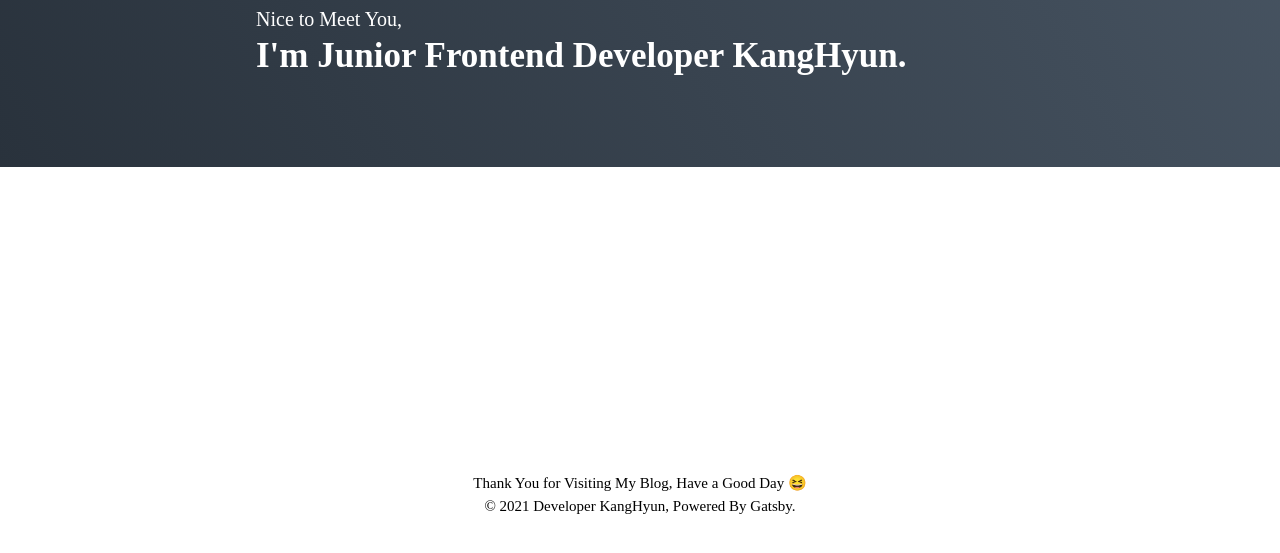
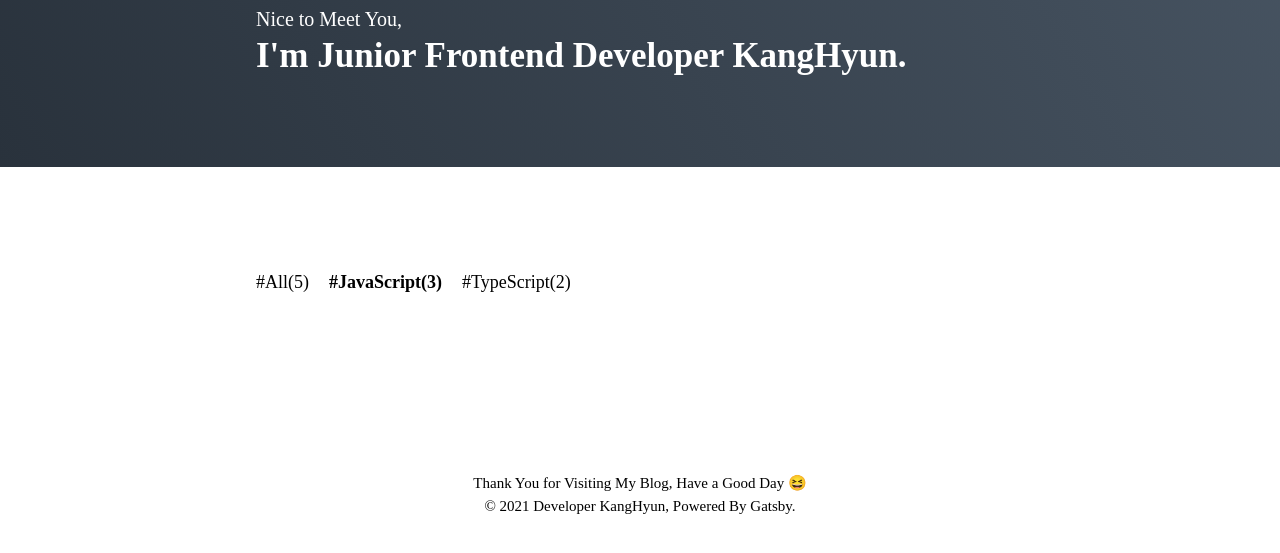
Before and after one commit to 20170781/kanghyun, a Gatsby site: page / in a window 1280 px wide. Shown: the part 233-786 px from the top of the page. Built offline with nearby package versions, Linux system fonts and the light colour scheme; Gatsby itself is replaced by a stand-in of ours; a web font is replaced by a local one.

Commit message:
make Category List

```diff
--- /dev/null
+++ b/src/components/Main/CategoryList.tsx
@@ -0,0 +1,64 @@
+// 카테고리 목록
+import React, { FunctionComponent, ReactNode } from 'react';
+import styled from '@emotion/styled';
+import {Link} from 'gatsby'
+
+export interface CategoryListProps {
+  selectedCategory: string;
+  categoryList: {
+    [key: string]: number;
+  };
+}
+
+type CategoryItemProps = {
+    active: boolean;
+};
+
+type GatsbyLinkProps = {
+    children: ReactNode;
+    className?: string;
+    to: string;
+} & CategoryItemProps;
+
+const CategoryListWrapper = styled.div`
+  display: flex;
+  flex-wrap: wrap;
+  width: 768px;
+  margin: 100px auto 0;
+`;
+
+//?
+const CategoryItem = styled(({ active, to, ...props }: GatsbyLinkProps) => (
+    <Link to={to} {...props} />
+  ))<CategoryItemProps>`
+    margin-right: 20px;
+    padding: 5px 0;
+    font-size: 18px;
+    font-weight: ${({ active }) => (active ? '800' : '400')};
+    cursor: pointer;
+
+    &:last-of-type {
+      margin-right: 0;
+    }
+  `;
+
+const CategoryList: FunctionComponent<CategoryListProps> = function ({
+  selectedCategory,
+  categoryList,
+}) {
+  return (
+      <CategoryListWrapper>
+          {Object.entries(categoryList).map(([name, count]) => (
+            <CategoryItem
+            to={`/?category=${name}`}
+            active={name === selectedCategory}
+            key={name}
+            >
+                #{name}({count})
+            </CategoryItem>
+          ))}
+      </CategoryListWrapper>
+  );
+};
+
+export default CategoryList;
--- a/src/pages/index.tsx
+++ b/src/pages/index.tsx
@@ -3,6 +3,7 @@
 import GlobalStyle from 'components/Common/GlobalStyle';
 import Introduction from 'components/Main/Introduction';
 import Footer from 'components/Common/Footer';
+import CategoryList from 'components/Main/CategoryList';
 
 const Container = styled.div`
   display: flex;
@@ -10,11 +11,18 @@
   height: 100vh;
 `
 
+const CATEGORY_LIST = {
+  All: 5,
+  JavaScript: 3,
+  TypeScript: 2,
+};
+
 const IndexPage: FunctionComponent = function () {
   return (
     <Container>
       <GlobalStyle />
       <Introduction />
+      <CategoryList selectedCategory="JavaScript" categoryList={CATEGORY_LIST} />
       <Footer />
     </Container>
   );
```
